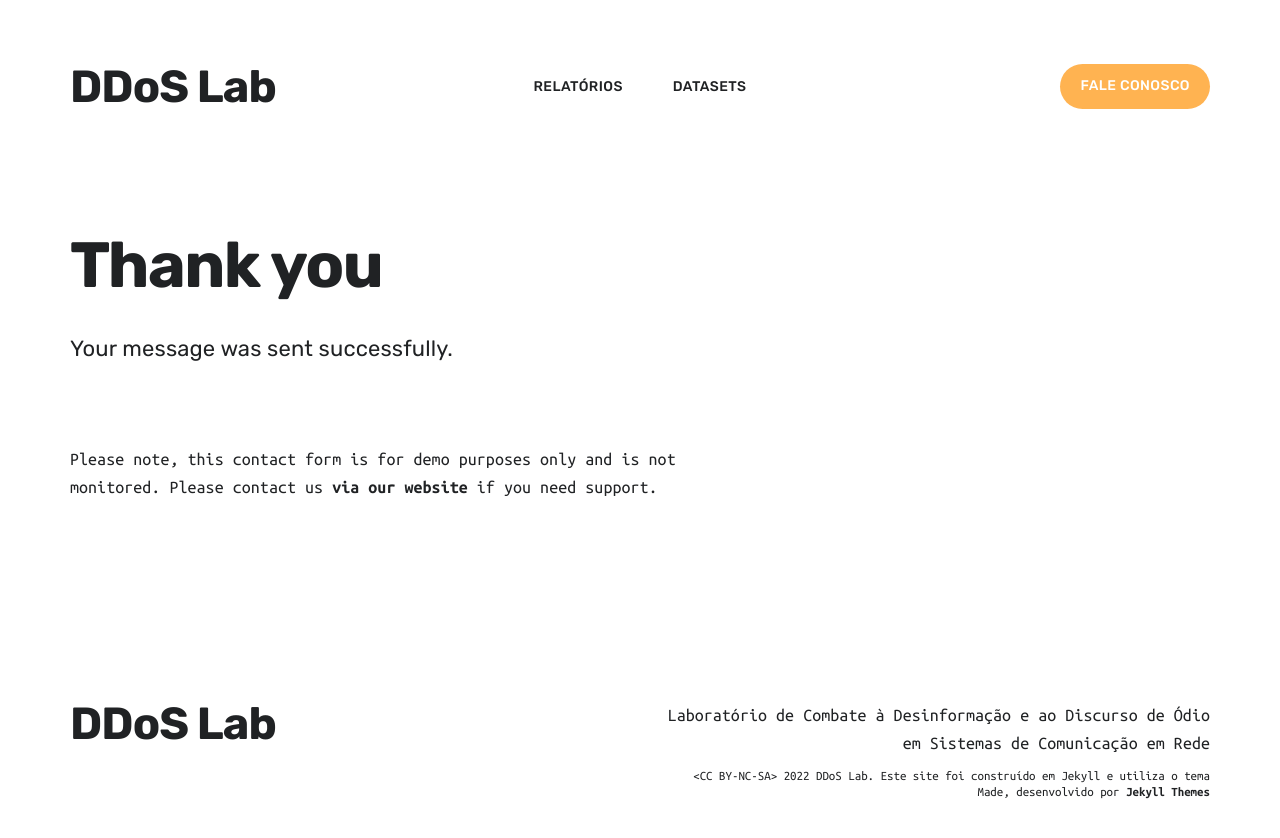
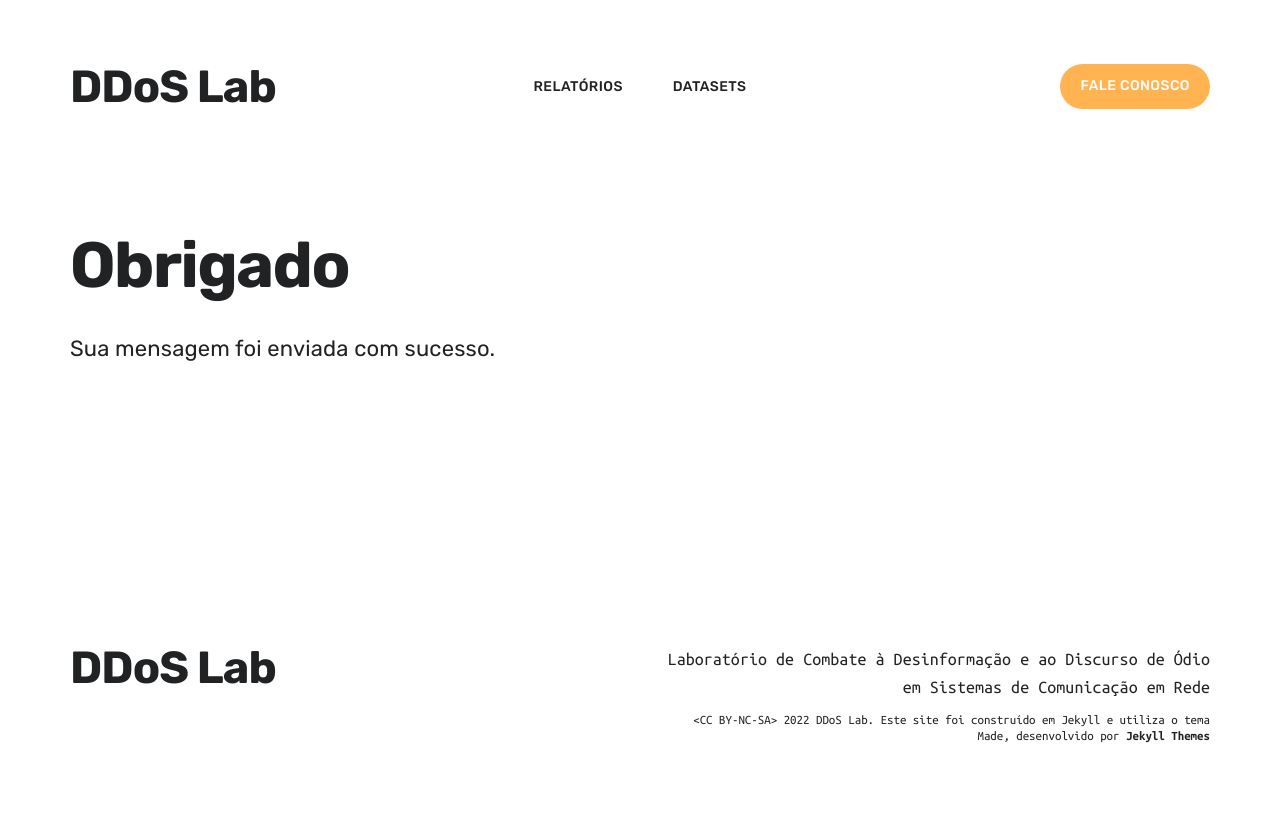
Before and after one commit to coLAB-UFF/ddoslab, a Jekyll site: the page built from _pages/thanks.md, in a window 1280 px wide. Shown: the top 838 px of the page. Built offline with Jekyll 4.4.1, drawn with Linux system fonts in a browser that asks for light colours; nearby versions of some CDN libraries.

Commit message:
Update thanks.md

```diff
--- a/_pages/thanks.md
+++ b/_pages/thanks.md
@@ -1,8 +1,6 @@
 ---
-title: Thank you
-subtitle: Your message was sent successfully.
-description: Show off your best work with this beautiful, minimal and customizable portfolio theme.
+title: Obrigado
+subtitle: Sua mensagem foi enviada com sucesso.
+description: Volte sempre.
 featured_image: /images/social.jpg
 ---
-
-Please note, this contact form is for demo purposes only and is not monitored. Please contact us [via our website](https://jekyllthemes.io) if you need support.
```
